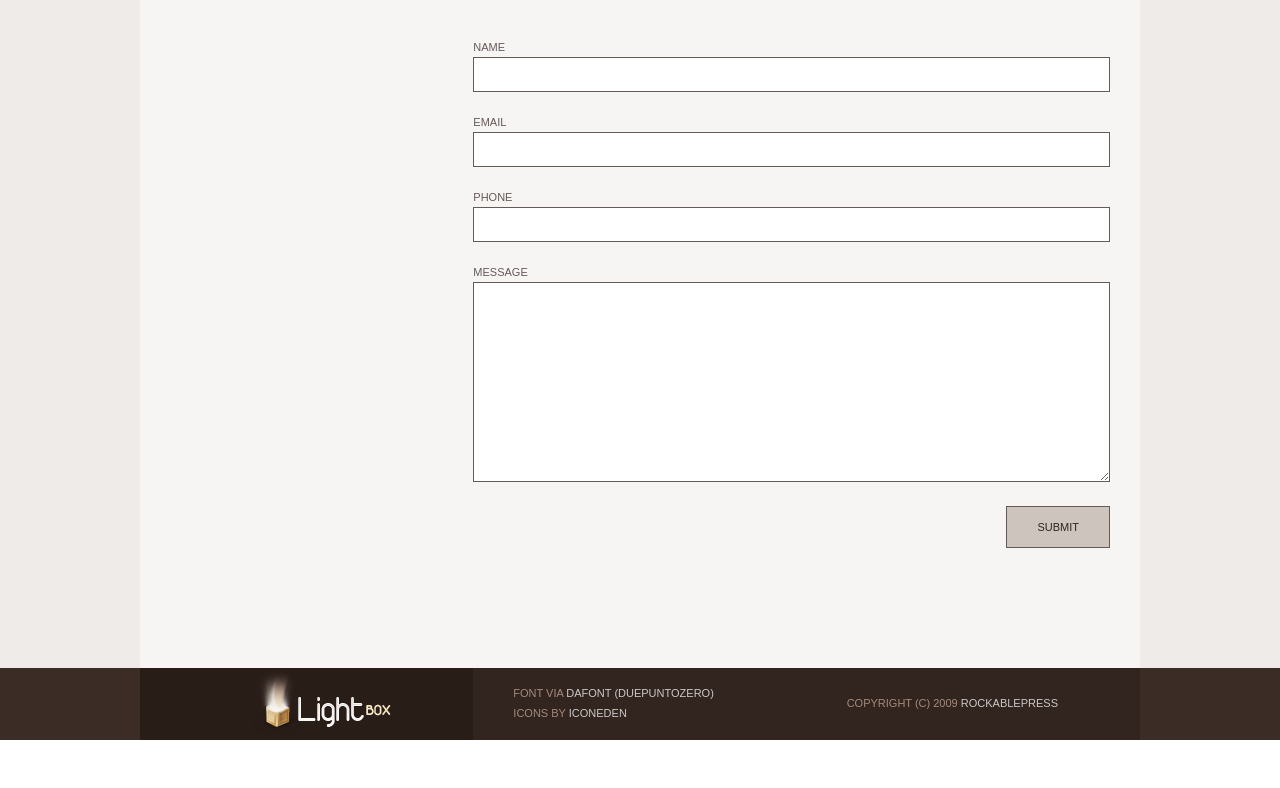
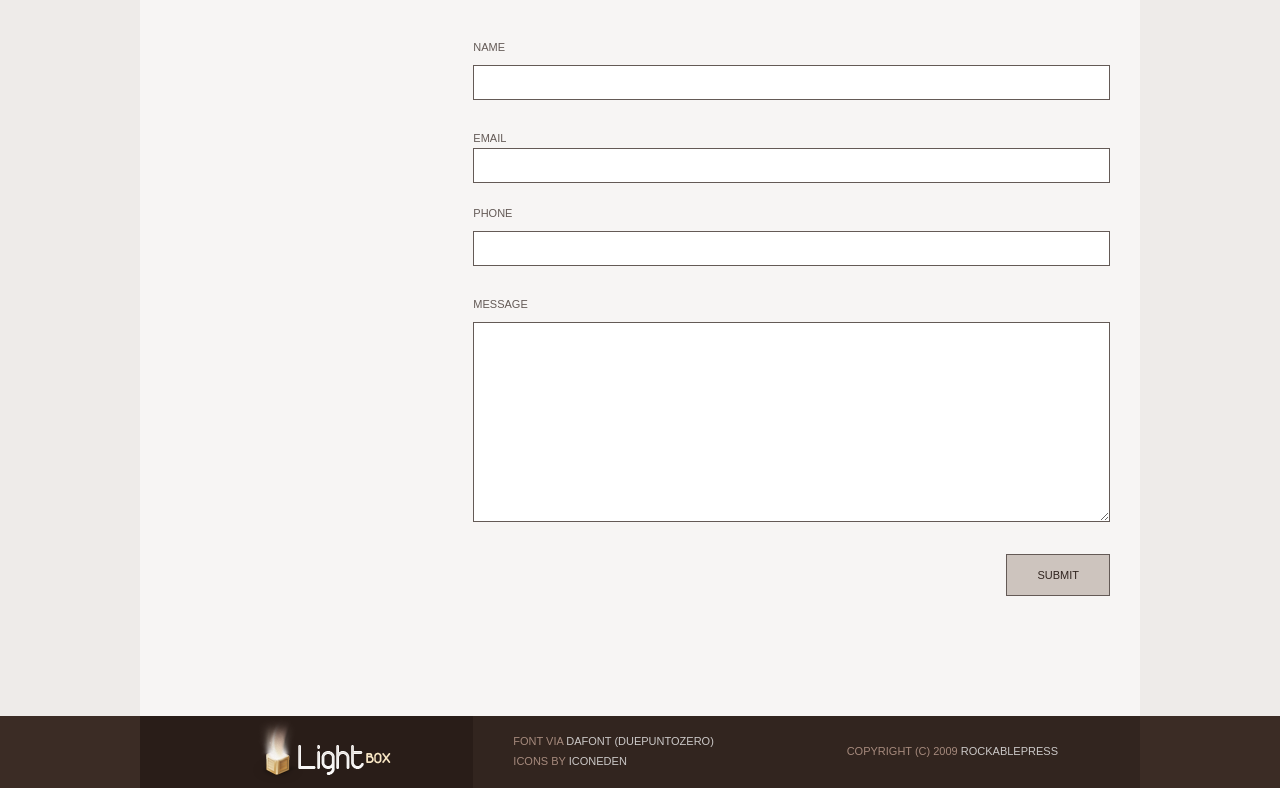
Before and after one commit to TVTTranVanTu/light-box, a website: page contact.html in a window 1280 px wide. Shown: the part 368-1156 px from the top of the page. Before the commit the page ends 1108 px from the top, so only its background shows below. Drawn offline with Linux system fonts and the light colour scheme.

Commit message:
Release project

```diff
--- a/contact.html
+++ b/contact.html
@@ -134,11 +134,13 @@
       <div class="container">
         <div class="footer__content">
           <div class="footer__logo-box">
-            <img
-              src="./assets/images/logofooter.png"
-              alt="footer-logo"
-              class="footer__logo-image"
-            />
+            <a href="/index.html">
+              <img
+                src="./assets/images/logofooter.png"
+                alt="footer-logo"
+                class="footer__logo-image"
+              />
+            </a>
           </div>
           <div class="footer__text">
             Font via <span>dafont (Duepuntozero)</span><br />
--- a/sass/base/_typography.scss
+++ b/sass/base/_typography.scss
@@ -300,6 +300,7 @@ a {
                     color: #ffffff;
                     height: 30px;
                     text-align: center;
+                    cursor: pointer;
                     @include respond(phone) {
                         width: 25px;
                         height: 25px;
--- a/sass/components/_button.scss
+++ b/sass/components/_button.scss
@@ -5,6 +5,7 @@
     line-height: 20px;
     color: #30241f;
     font-family: "Arial";
+    cursor: pointer;
     &--gray {
         border: 1px solid #645a56;
         background-color: #cdc4be;
--- a/sass/components/_form.scss
+++ b/sass/components/_form.scss
@@ -35,4 +35,18 @@
     .bottom-group {
         text-align: right;
     }
+    input[type="text"] {
+        width: 100%;
+        padding: 12px 15px;
+        margin: 8px 0;
+        font-size: 15px;
+        box-sizing: border-box;
+    }
+    textarea {
+        width: 100%;
+        padding: 12px 15px;
+        margin: 8px 0;
+        font-size: 15px;
+        box-sizing: border-box;
+    }
 }
--- a/sass/layout/_footer.scss
+++ b/sass/layout/_footer.scss
@@ -19,6 +19,7 @@
     }
     &__logo-image {
         padding-left: 30px;
+        cursor: pointer;
     }
     &__text {
         @include respond(phone) {
```
Also changed, not shown: index.html (+7 -5 lines), css/style.css.
